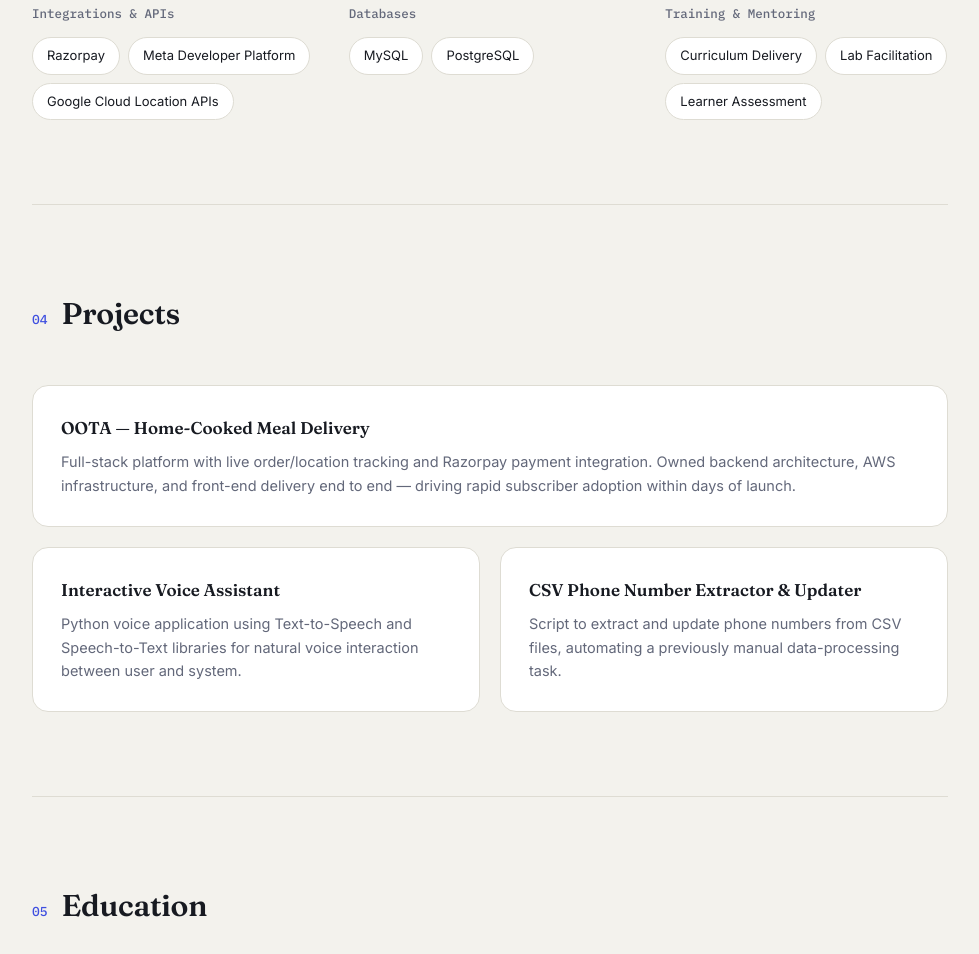
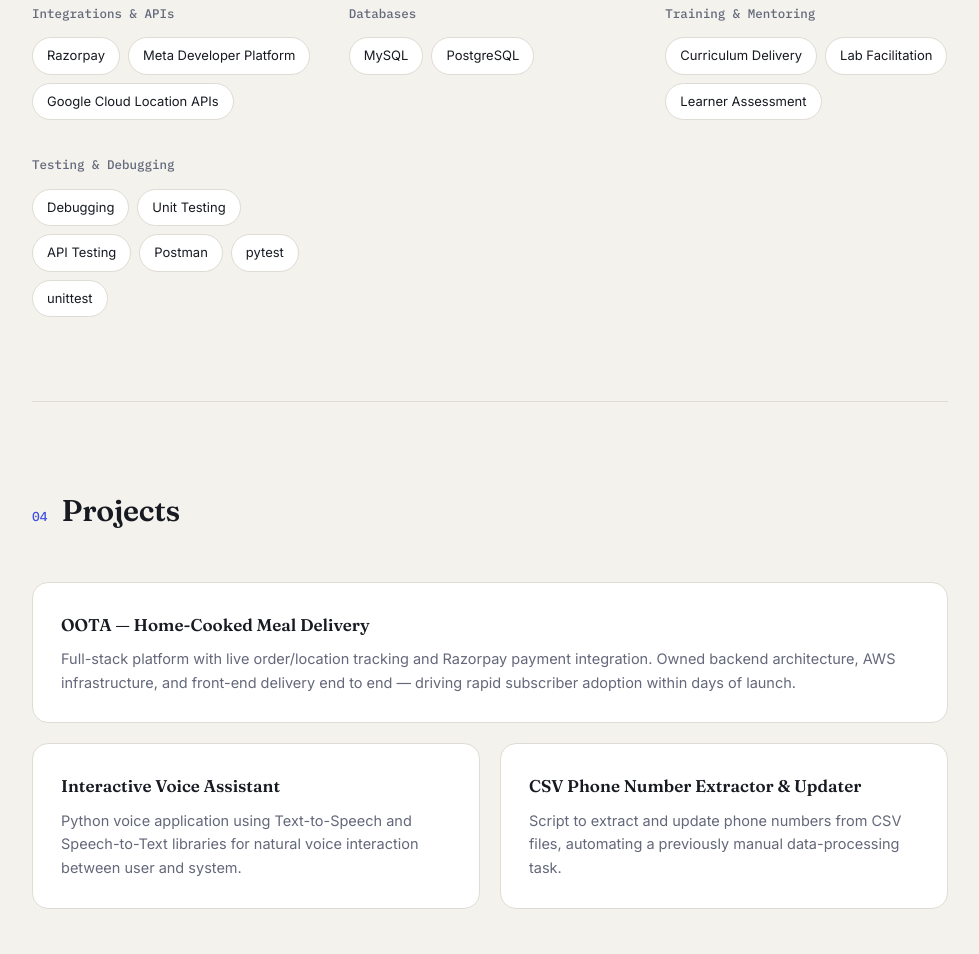
Before and after one commit to shilpa-shree-s/shilpa-shree-s, a plain HTML site: page index.html in a window 1280 px wide. Shown: the part 2397-3351 px from the top of the page, without its empty margins (150-1129 px from the left). Drawn offline with Linux system fonts and the light colour scheme.

Commit message:
Add Testing & Debugging skills section to index.html

```diff
--- a/index.html
+++ b/index.html
@@ -339,6 +339,14 @@
           <span class="pill">Learner Assessment</span>
         </div>
       </div>
+      <div class="skill-col">
+        <h3>Testing &amp; Debugging</h3>
+        <div class="pills">
+          <span class="pill">Debugging</span><span class="pill">Unit Testing</span>
+          <span class="pill">API Testing</span><span class="pill">Postman</span>
+          <span class="pill">pytest</span><span class="pill">unittest</span>
+        </div>
+      </div>
     </div>
   </section>
 
```
